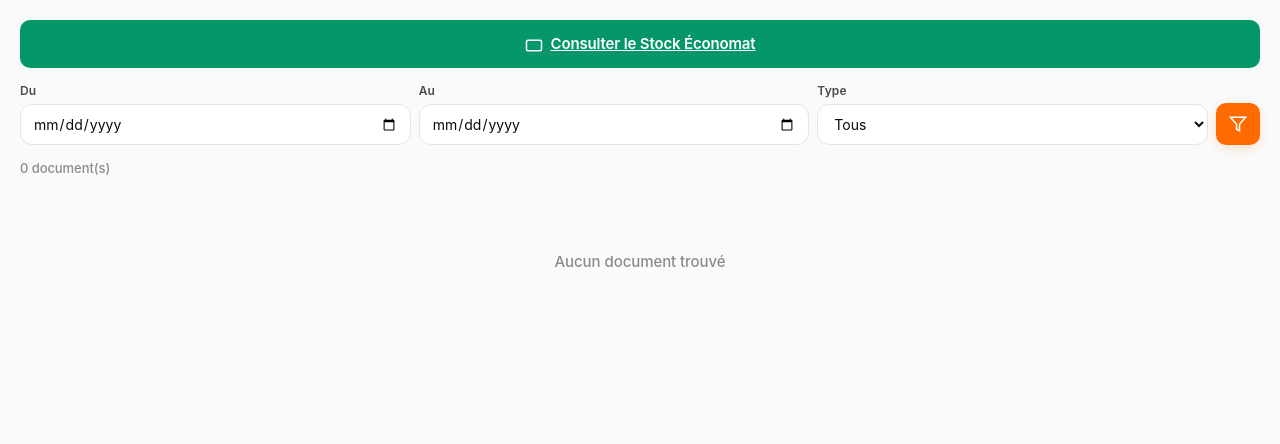
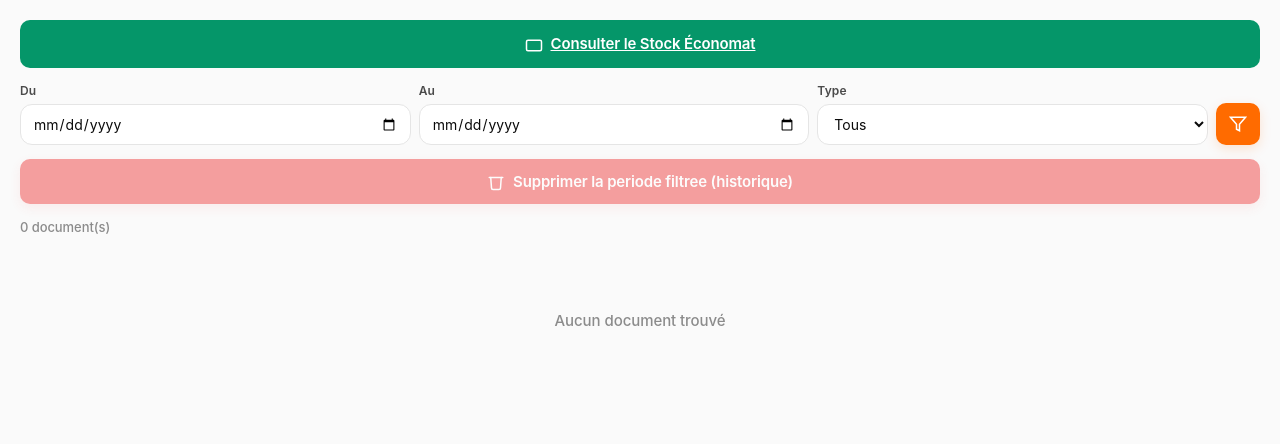
Before and after one commit to eddinemoonmoon-hub/scan-reception-v2, a Flask app: page /admin/economat in a window 1280 px wide. Shown: the part 75-519 px from the top of the page. Run offline with Flask 3, Linux system fonts and the light colour scheme; a user stored in the database is signed in.

Commit message:
Feature: add period-based bulk delete for economat history

```diff
--- a/routes/admin.py
+++ b/routes/admin.py
@@ -1145,6 +1145,54 @@ def economat_delete(id):
         flash('Document supprime (stock inchange)', 'success')
     return redirect(url_for('admin.economat_list'))
 
+@admin.route('/economat/delete-period', methods=['POST'])
+@admin_required
+def economat_delete_period():
+    """Delete economat documents in a date period (history only, stock untouched)."""
+    from models.economat import EconomatDocument
+
+    date_from = (request.form.get('date_from') or '').strip()
+    date_to = (request.form.get('date_to') or '').strip()
+    doc_type = (request.form.get('type') or '').strip()
+
+    if not date_from and not date_to:
+        flash('Indiquez au moins une date (Du ou Au) pour supprimer une periode', 'error')
+        return redirect(url_for('admin.economat_list'))
+
+    query = EconomatDocument.query
+
+    if doc_type in ['entree', 'sortie']:
+        query = query.filter_by(doc_type=doc_type)
+
+    if date_from:
+        try:
+            df = datetime.strptime(date_from, '%Y-%m-%d').date()
+            query = query.filter(EconomatDocument.date_document >= df)
+        except Exception:
+            flash('Date Du invalide', 'error')
+            return redirect(url_for('admin.economat_list', date_from=date_from, date_to=date_to, type=doc_type))
+
+    if date_to:
+        try:
+            dt = datetime.strptime(date_to, '%Y-%m-%d').date()
+            query = query.filter(EconomatDocument.date_document <= dt)
+        except Exception:
+            flash('Date Au invalide', 'error')
+            return redirect(url_for('admin.economat_list', date_from=date_from, date_to=date_to, type=doc_type))
+
+    docs = query.all()
+    count = len(docs)
+
+    if count == 0:
+        flash('Aucun document a supprimer pour cette periode', 'error')
+        return redirect(url_for('admin.economat_list', date_from=date_from, date_to=date_to, type=doc_type))
+
+    for doc in docs:
+        db.session.delete(doc)
+
+    db.session.commit()
+    flash(f'{count} document(s) supprime(s) de l\'historique (stock inchange)', 'success')
+    return redirect(url_for('admin.economat_list'))
 
 @admin.route('/economat/<int:id>/ligne/<int:ligne_id>/edit', methods=['POST'])
 @admin_required
--- a/templates/admin/economat/list.html
+++ b/templates/admin/economat/list.html
@@ -63,6 +63,22 @@
       </div>
     </form>
 
+    <!-- Bulk delete by filtered period (history only, stock untouched) -->
+    <form method="POST" action="/admin/economat/delete-period"
+          onsubmit="return confirm('Supprimer TOUS les documents de cette periode de l\'historique ?\n\nDu: {{ date_from or '...' }}\nAu: {{ date_to or '...' }}\nType: {{ doc_type or 'Tous' }}\n\nLe stock economat NE sera PAS modifie.');"
+          style="margin:10px 0 14px;">
+      <input type="hidden" name="date_from" value="{{ date_from }}">
+      <input type="hidden" name="date_to" value="{{ date_to }}">
+      <input type="hidden" name="type" value="{{ doc_type }}">
+      <button type="submit" class="btn-danger btn-full" {% if not date_from and not date_to %}disabled style="opacity:0.5;"{% endif %}>
+        <svg width="18" height="18" viewBox="0 0 24 24" fill="none">
+          <polyline points="3 6 5 6 21 6" stroke="white" stroke-width="2" stroke-linecap="round"/>
+          <path d="M19 6l-1 14a2 2 0 01-2 2H8a2 2 0 01-2-2L5 6" stroke="white" stroke-width="2" stroke-linecap="round"/>
+        </svg>
+        Supprimer la periode filtree (historique)
+      </button>
+    </form>
+
     <div class="list-header">
       <span class="list-count">{{ documents|length }} document(s)</span>
     </div>
@@ -103,7 +119,7 @@
               <path d="M21 15v4a2 2 0 01-2 2H5a2 2 0 01-2-2v-4M7 10l5 5 5-5M12 15V3" stroke="#10B981" stroke-width="2" stroke-linecap="round"/>
             </svg>
           </a>
-          <form method="POST" action="/admin/economat/{{ doc.id }}/delete" onsubmit="return confirm('Supprimer {{ doc.reference }} ?\nLe stock economat sera retabli si le document etait termine.');" style="display:inline;">
+          <form method="POST" action="/admin/economat/{{ doc.id }}/delete" onsubmit="return confirm('Supprimer {{ doc.reference }} de l\'historique ?');" style="display:inline;">
             <button type="submit" class="btn-icon-sm" title="Supprimer">
               <svg width="16" height="16" viewBox="0 0 24 24" fill="none">
                 <path d="M3 6h18M8 6V4a2 2 0 012-2h4a2 2 0 012 2v2M19 6l-1 14a2 2 0 01-2 2H8a2 2 0 01-2-2L5 6" stroke="#EF4444" stroke-width="2" stroke-linecap="round"/>
```
